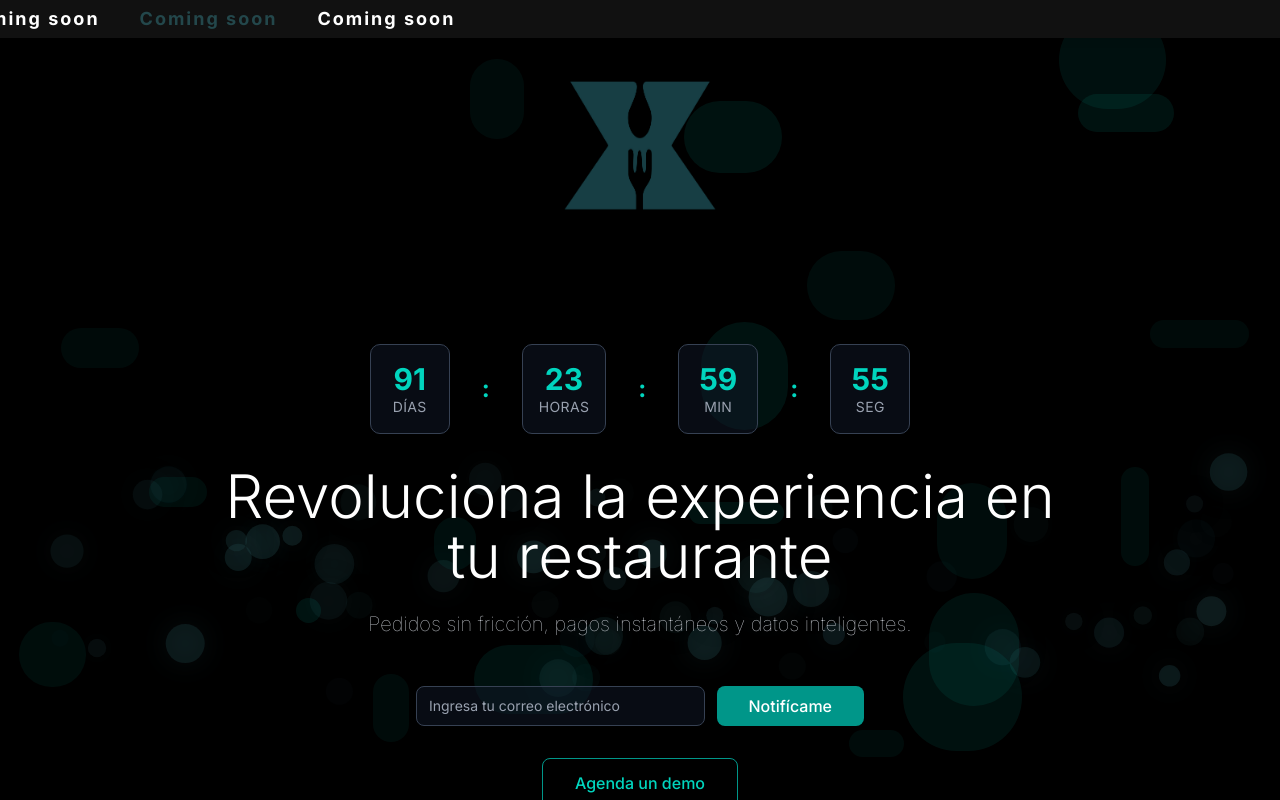
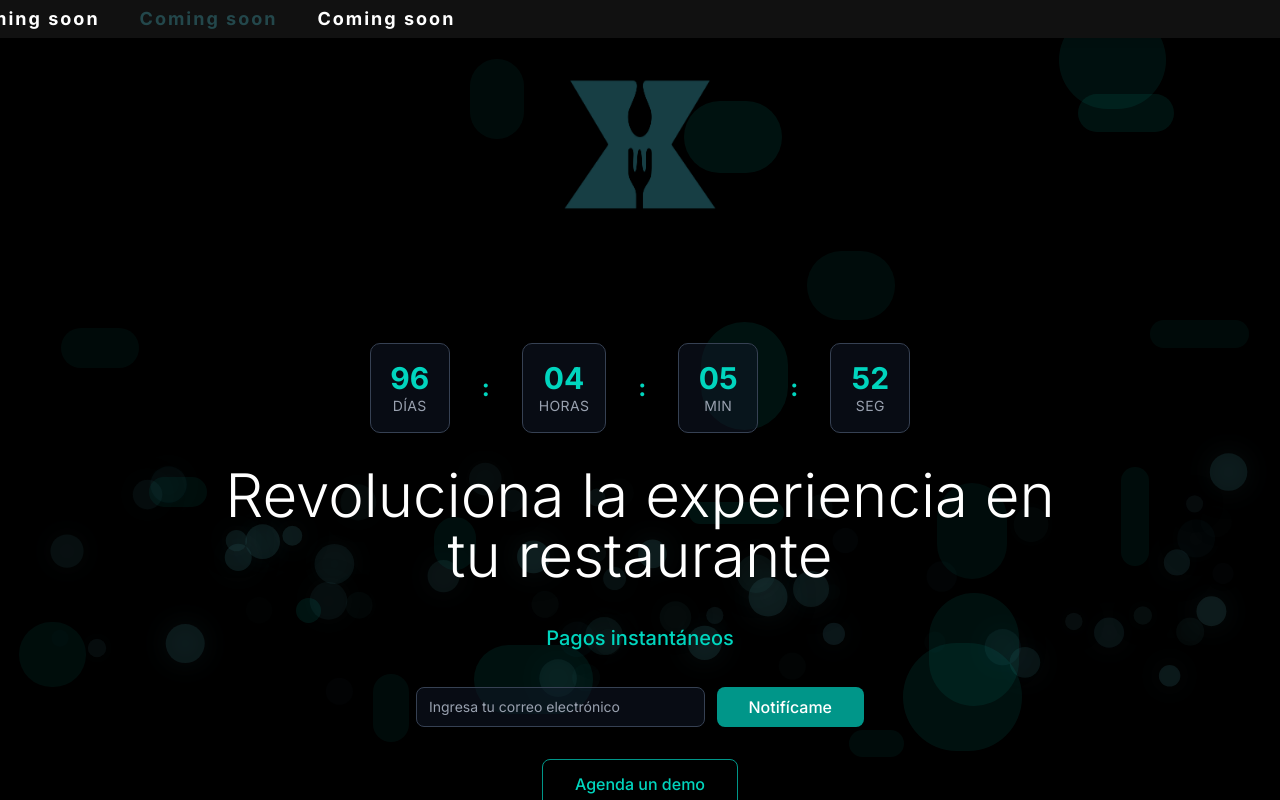
Before and after one commit to d4ger/xquisito, a Next.js app: page / in a window 1280 px wide. Built offline with nearby package versions, Linux system fonts and the light colour scheme.

Commit message:
countdown-timer fixed

```diff
--- a/app/page.tsx
+++ b/app/page.tsx
@@ -9,9 +9,16 @@ import { CountdownTimer } from "@/components/countdown-timer"
 import { EmailSignupForm } from "@/components/email-signup-form"
 import { AnimatedLogo } from "@/components/animated-logo"
 import { BackgroundElements } from "@/components/background-elements"
+import { RotatingText } from "@/components/rotating-text"
 
 export default function ComingSoonPage() {
   const [isDemoModalOpen, setIsDemoModalOpen] = useState(false)
+
+  const rotatingTexts = [
+    "Pedidos sin fricción",
+    "Pagos instantáneos",
+    "Datos inteligentes"
+  ]
 
   return (
     <div className="min-h-screen bg-black text-white relative overflow-hidden">
@@ -36,9 +43,14 @@ export default function ComingSoonPage() {
           Revoluciona la experiencia en tu restaurante
         </h1>
 
-        {/* Subtitle with animation */}
+        {/* Animated subtitle with rotating text */}
         <p className="text-base sm:text-lg md:text-xl font-thin text-gray-300 text-center mb-8 sm:mb-12 max-w-2xl opacity-0 translate-y-5 animate-fade-in-up animation-delay-1000 px-4 sm:px-0">
-          Pedidos sin fricción, pagos instantáneos y datos inteligentes.
+          <RotatingText
+            texts={rotatingTexts}
+            duration={700}
+            pauseDuration={2800}
+            className="text-teal-400 font-medium"
+          />
         </p>
 
         {/* Email signup form with animation */}
--- a/components/countdown-timer.tsx
+++ b/components/countdown-timer.tsx
@@ -17,9 +17,9 @@ export function CountdownTimer() {
     seconds: 0,
   })
 
-  // Calculate target date (3 months from now)
-  const targetDate = new Date()
-  targetDate.setMonth(targetDate.getMonth() + 3)
+  // Fecha fija para el lanzamiento - 3 meses desde ahora (ajusta según necesites)
+  // Cambia esta fecha a la fecha de lanzamiento real que desees
+  const targetDate = new Date('2025-09-30T00:00:00') // 30 de septiembre de 2025
 
   useEffect(() => {
     const timer = setInterval(() => {
@@ -39,7 +39,7 @@ export function CountdownTimer() {
     }, 1000)
 
     return () => clearInterval(timer)
-  }, [])
+  }, [targetDate])
 
   return (
     <div className="mb-6 sm:mb-8">
--- /dev/null
+++ b/components/rotating-text.tsx
@@ -0,0 +1,61 @@
+"use client"
+
+import { useState, useEffect } from "react"
+
+interface RotatingTextProps {
+  texts: string[]
+  className?: string
+  duration?: number
+  pauseDuration?: number
+}
+
+export function RotatingText({
+  texts,
+  className = "",
+  duration = 800,
+  pauseDuration = 2500
+}: RotatingTextProps) {
+  const [currentIndex, setCurrentIndex] = useState(0)
+  const [isVisible, setIsVisible] = useState(true)
+  const [isSliding, setIsSliding] = useState(false)
+
+  useEffect(() => {
+    const interval = setInterval(() => {
+      // Iniciar animación de salida
+      setIsVisible(false)
+      setIsSliding(true)
+
+      // Después de la animación de fade out, cambiar el texto
+      setTimeout(() => {
+        setCurrentIndex((prevIndex) => (prevIndex + 1) % texts.length)
+
+        // Breve pausa antes de mostrar el nuevo texto
+        setTimeout(() => {
+          setIsVisible(true)
+          setIsSliding(false)
+        }, 150)
+
+      }, duration / 2)
+
+    }, duration + pauseDuration)
+
+    return () => clearInterval(interval)
+  }, [texts.length, duration, pauseDuration])
+
+  return (
+    <span className="relative inline-block min-h-[1.5em] align-middle">
+      <span
+        className={`
+          absolute left-1/2 top-1/2 transform -translate-x-1/2 -translate-y-1/2
+          whitespace-nowrap
+          transition-all duration-500 ease-in-out
+          ${isVisible ? 'opacity-100 translate-y-0' : 'opacity-0 translate-y-2'}
+          ${isSliding ? 'scale-95' : 'scale-100'}
+          ${className}
+        `}
+      >
+        {texts[currentIndex]}
+      </span>
+    </span>
+  )
+}
```
